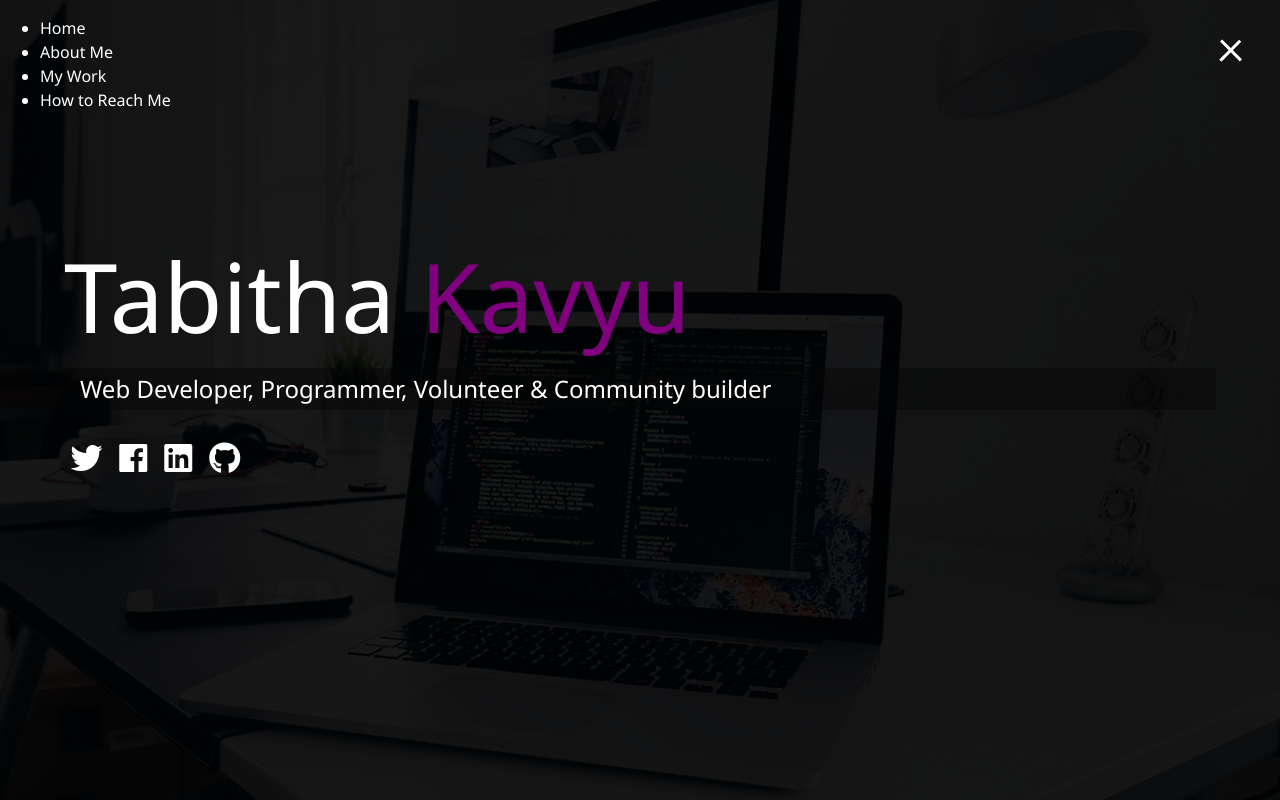
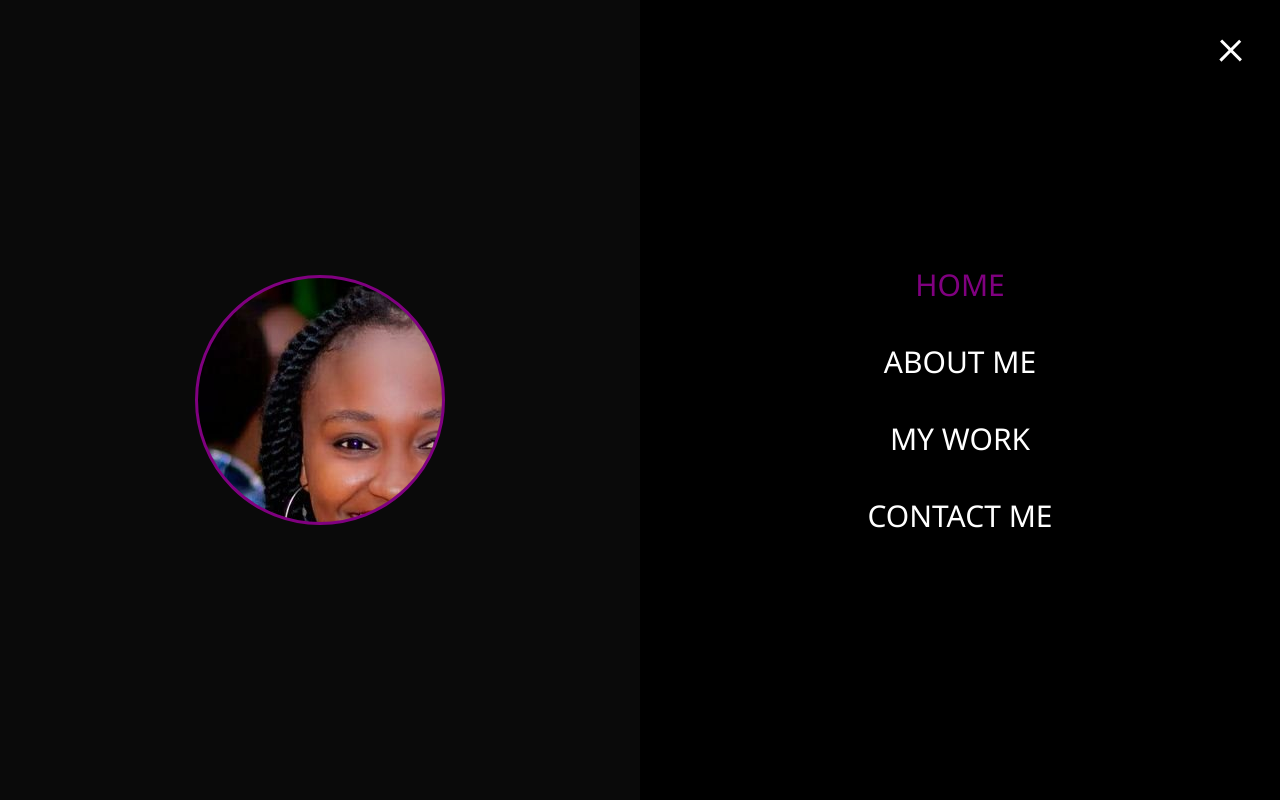
Before and after one commit to TabithaKavyu/My-Portfolio, a website: page dist/index.html in a window 1280 px wide. Both pictures are taken after a click on the element 1231 px from the left and 47 px from the top of the page. Drawn offline with Linux system fonts and the light colour scheme.

Commit message:
Menu Overlay

```diff
--- a/dist/css/main.css
+++ b/dist/css/main.css
@@ -19,6 +19,77 @@
       opacity: 0; }
     .menu-btn.close .btn-line:nth-child(3) {
       transform: rotate(-45deg) translate(7px, -6px); }
+
+.menu {
+  position: fixed;
+  top: 0;
+  width: 100%;
+  opacity: 1;
+  visibility: hidden; }
+  .menu.show {
+    visibility: visible; }
+  .menu-branding, .menu-nav {
+    display: flex;
+    flex-flow: column wrap;
+    align-items: center;
+    justify-content: center;
+    float: left;
+    width: 50%;
+    height: 100vh;
+    overflow: hidden; }
+  .menu-nav {
+    margin: 0;
+    padding: 0;
+    background: black;
+    list-style: none;
+    transform: translate3d(0, -100%, 0);
+    transition: all 0.5s ease-out; }
+    .menu-nav.show {
+      transform: translate3d(0, 0, 0); }
+  .menu-branding {
+    background: #0a0a0a;
+    transform: translate3d(0, 100%, 0);
+    transition: all 0.5s ease-out; }
+    .menu-branding.show {
+      transform: translate3d(0, 0, 0); }
+    .menu-branding .portrait {
+      width: 250px;
+      height: 250px;
+      background: url(../img/Tabby.jpg);
+      border-radius: 50%;
+      border: solid 3px #800080;
+      z-index: 100; }
+  .menu .nav-item {
+    transform: translate3d(600px, 0, 0);
+    transition: all 0.5s ease-out; }
+    .menu .nav-item.show {
+      transform: translate3d(0, 0, 0); }
+    .menu .nav-item.current > a {
+      color: #800080; }
+  .menu .nav-link {
+    display: inline-block;
+    position: relative;
+    font-size: 30px;
+    text-transform: uppercase;
+    padding: 1rem 0;
+    font-weight: 300;
+    color: #fff;
+    text-decoration: none;
+    transition: all 0.5s ease-out; }
+    .menu .nav-link:hover {
+      color: #800080; }
+
+.nav-item:nth-child(1) {
+  transition-delay: 0.1s; }
+
+.nav-item:nth-child(2) {
+  transition-delay: 0.2s; }
+
+.nav-item:nth-child(3) {
+  transition-delay: 0.3s; }
+
+.nav-item:nth-child(4) {
+  transition-delay: 0.4s; }
 
 * {
   box-sizing: border-box; }
--- a/dist/index.html
+++ b/dist/index.html
@@ -22,10 +22,12 @@
       </div>
 
       <nav class="menu">
-        <div class="menu-branding"></div>
-        <div class="portrait"></div>
+        <div class="menu-branding">
+          <div class="portrait"></div>
+        </div>
+
         <ul class="menu-nav">
-          <li class="nav-item">
+          <li class="nav-item current">
             <a href="/" class="nav-link">Home</a>
           </li>
           <li class="nav-item">
@@ -35,7 +37,7 @@
             <a href="/work.html" class="nav-link">My Work</a>
           </li>
           <li class="nav-item">
-            <a href="/contact.html" class="nav-link">How to Reach Me</a>
+            <a href="/contact.html" class="nav-link">Contact Me</a>
           </li>
         </ul>
       </nav>
```
Also changed, not shown: dist/img/Tabby.jpg (added).
